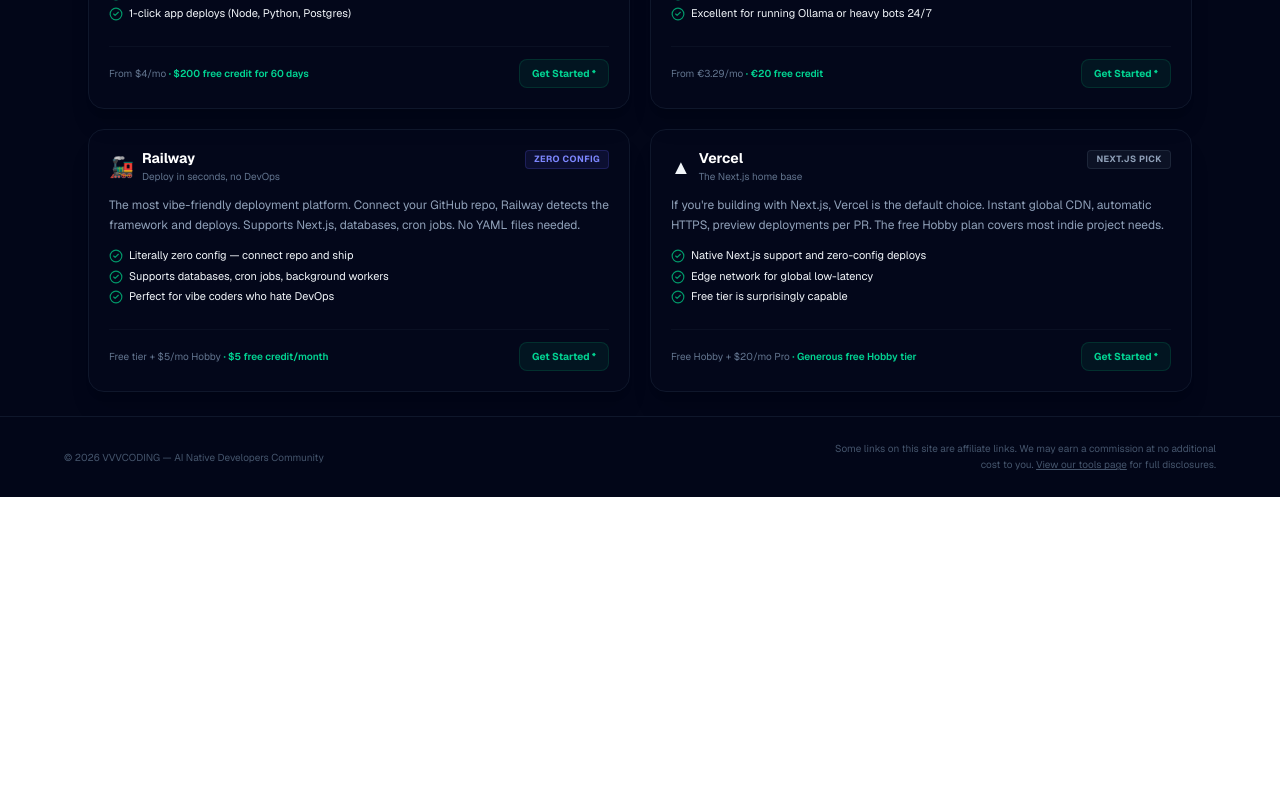
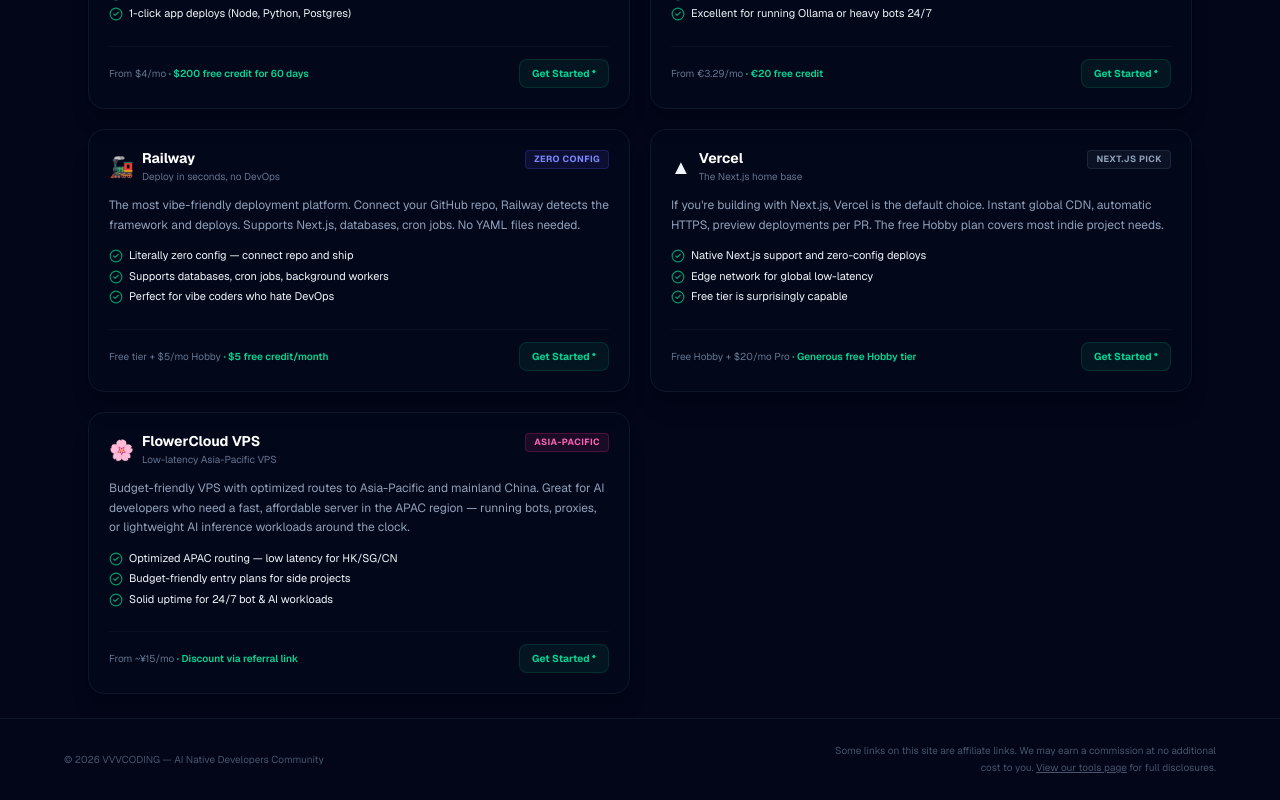
Before and after one commit to k114413450-stack/vvvcoding, a Next.js app: page /tools in a window 1280 px wide. Shown: the part 2018-2818 px from the top of the page. Before the commit the page ends 2515 px from the top, so only its background shows below. Built offline with nearby package versions, Linux system fonts and the light colour scheme; no server answers; the database is empty.

Commit message:
feat: add FlowerCloud APAC affiliate card to /tools, footer affiliate disclosure, sitemap scheduled-post filter

```diff
--- a/src/app/tools/page.tsx
+++ b/src/app/tools/page.tsx
@@ -180,6 +180,21 @@
     badge: "NEXT.JS PICK",
     badgeColor: "slate",
   },
+  {
+    id: "flowercloud",
+    name: "FlowerCloud VPS",
+    emoji: "🌸",
+    tagline: "Low-latency Asia-Pacific VPS",
+    description: "Budget-friendly VPS with optimized routes to Asia-Pacific and mainland China. Great for AI developers who need a fast, affordable server in the APAC region — running bots, proxies, or lightweight AI inference workloads around the clock.",
+    website: "https://api-flowercloud.com",
+    affiliateUrl: "https://api-flowercloud.com/aff.php?aff=22466",
+    credit: "Discount via referral link",
+    pricing: "From ~¥15/mo",
+    pros: ["Optimized APAC routing — low latency for HK/SG/CN", "Budget-friendly entry plans for side projects", "Solid uptime for 24/7 bot & AI workloads"],
+    cons: ["Primarily Chinese-language support portal", "Less global CDN coverage than DigitalOcean"],
+    badge: "ASIA-PACIFIC",
+    badgeColor: "pink",
+  },
 ];
 
 export default function ToolsPage() {
@@ -325,6 +340,7 @@
                 purple: "bg-purple-500/10 text-purple-400 border-purple-500/20",
                 indigo: "bg-indigo-500/10 text-indigo-400 border-indigo-500/20",
                 slate: "bg-slate-500/10 text-slate-400 border-slate-500/20",
+                pink: "bg-pink-500/10 text-pink-400 border-pink-500/20",
               };
               return (
                 <div
```
